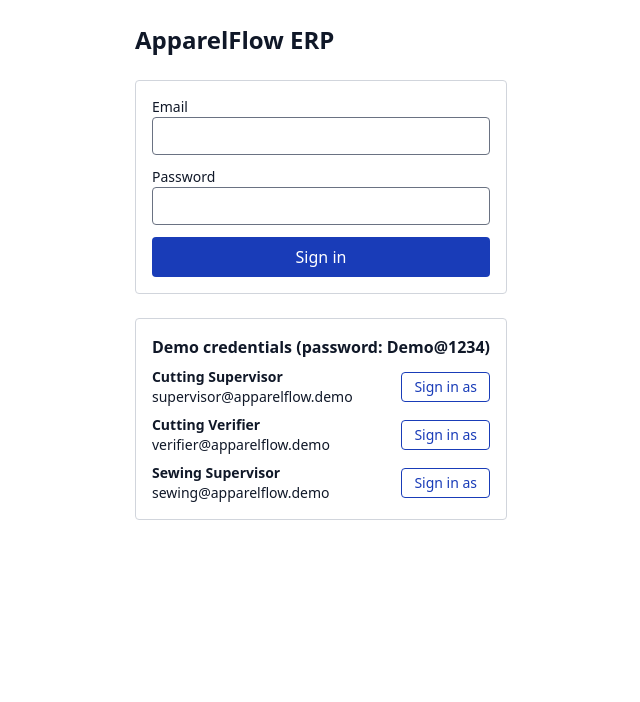
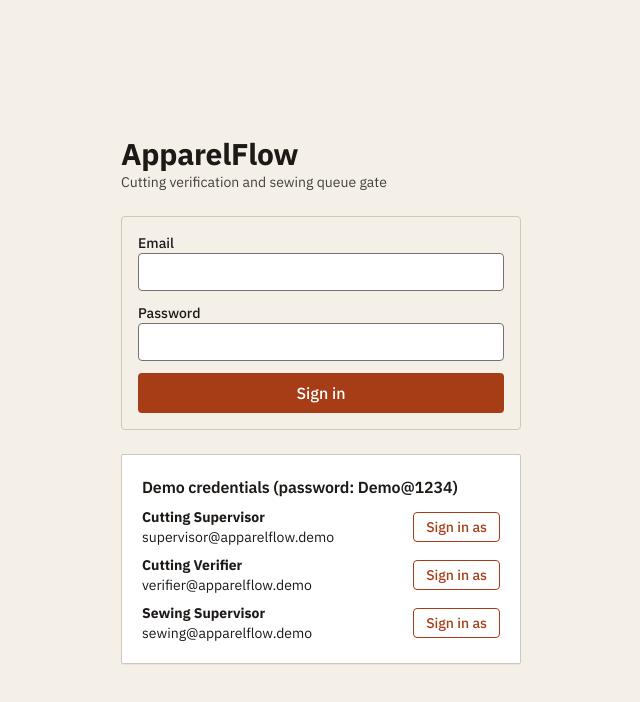
Before and after one commit to Duleepa01/apparelflow, a Next.js app: page /login in a window 1280 px wide. Shown: the top 702 px of the page, without its empty margins (319-959 px from the left). Built offline with nearby package versions, Linux system fonts and the light colour scheme.

Commit message:
style: production-floor theme, header role switcher, remove dashboard

```diff
--- a/app/LogoutButton.tsx
+++ b/app/LogoutButton.tsx
@@ -5,7 +5,7 @@ export default function LogoutButton() {
   const router = useRouter();
   return (
     <button
-      className="mt-4 rounded border border-gray-700 px-3 py-1 text-gray-900"
+      className="rounded-sm border border-stone-400 px-3 py-1.5 text-xs font-semibold text-white hover:bg-white/10"
       onClick={async () => {
         await fetch('/api/auth/logout', { method: 'POST' });
         router.push('/login');
--- a/app/globals.css
+++ b/app/globals.css
@@ -1,22 +1,147 @@
 @import "tailwindcss";
+
+@theme inline {
+  --font-sans: var(--font-plex-sans), ui-sans-serif, system-ui, sans-serif;
+  --font-mono: var(--font-plex-mono), ui-monospace, Consolas, monospace;
+}
+
+/* Brand palette remap: blue-* utilities render as brand rust; slate/gray render as warm stone. */
+@theme {
+  --color-blue-50: #fdf1ea;
+  --color-blue-100: #f9dccb;
+  --color-blue-600: #c2410c;
+  --color-blue-700: #b23c0f;
+  --color-blue-800: #a63d17;
+  --color-blue-900: #7f2d10;
+
+  --color-slate-50: #faf8f4;
+  --color-slate-100: #f0ece4;
+  --color-slate-200: #e2dcd0;
+  --color-slate-300: #cfc7b8;
+  --color-slate-400: #a39a8b;
+  --color-slate-500: #78716c;
+  --color-slate-600: #57534e;
+  --color-slate-700: #44403c;
+  --color-slate-800: #292524;
+  --color-slate-900: #1c1917;
+
+  --color-gray-50: #faf8f4;
+  --color-gray-100: #f0ece4;
+  --color-gray-200: #e2dcd0;
+  --color-gray-300: #cfc7b8;
+  --color-gray-400: #a39a8b;
+  --color-gray-500: #78716c;
+  --color-gray-600: #57534e;
+  --color-gray-700: #44403c;
+  --color-gray-800: #292524;
+  --color-gray-900: #1c1917;
+}
 
 :root {
   color-scheme: light;
 }
 
 body {
-  background: #ffffff;
-  color: #111827;
+  background: #f4f0e8;
+  color: #1c1917;
 }
 
 input,
 select,
 textarea {
   background-color: #ffffff;
-  color: #111827;
+  color: #1c1917;
 }
 
 select option {
   background-color: #ffffff;
-  color: #111827;
+  color: #1c1917;
 }
+
+h1,
+h2,
+h3 {
+  letter-spacing: -0.01em;
+}
+
+thead th {
+  font-size: 0.7rem;
+  text-transform: uppercase;
+  letter-spacing: 0.08em;
+  color: #44403c;
+}
+
+.card {
+  background: #ffffff;
+  border: 1px solid #cfc7b8;
+  border-radius: 2px;
+  box-shadow: 0 1px 0 rgba(28, 25, 23, 0.05);
+}
+
+/* Focus */
+button:focus-visible,
+a:focus-visible,
+input:focus-visible,
+select:focus-visible,
+textarea:focus-visible {
+  outline: 2px solid #a63d17;
+  outline-offset: 2px;
+}
+
+/* Pointer + hover feedback */
+button:not(:disabled),
+select,
+a[href] {
+  cursor: pointer;
+}
+button:disabled {
+  cursor: not-allowed;
+}
+button[aria-pressed="true"]:not(.pick) {
+  cursor: default;
+}
+
+button,
+a,
+input,
+select,
+textarea,
+.card,
+tbody tr {
+  transition: background-color 0.15s, border-color 0.15s, box-shadow 0.15s, filter 0.15s;
+}
+
+button:not(:disabled):hover {
+  filter: brightness(0.92);
+}
+button:not(:disabled):active {
+  transform: translateY(1px);
+}
+button.border-blue-800:not(:disabled):hover {
+  background-color: #fdf1ea;
+  filter: none;
+}
+a[href]:hover {
+  text-decoration: underline;
+}
+input:not(:disabled):hover,
+select:hover,
+textarea:hover {
+  border-color: #a63d17;
+}
+tbody tr:hover {
+  background-color: #faf8f4;
+}
+
+/* Selectable list items (e.g. orders in the verifier terminal) */
+.pick:not(:disabled):hover {
+  filter: none;
+  border-color: #a63d17;
+  background-color: #fdf1ea;
+  box-shadow: inset 4px 0 0 #a63d17;
+}
+.pick[aria-pressed="true"] {
+  border-color: #a63d17;
+  background-color: #f9dccb;
+  box-shadow: inset 4px 0 0 #a63d17;
+}
--- a/app/layout.tsx
+++ b/app/layout.tsx
@@ -1,29 +1,19 @@
-import type { Metadata } from "next";
-import { Geist, Geist_Mono } from "next/font/google";
-import "./globals.css";
+import type { Metadata } from 'next';
+import { IBM_Plex_Sans, IBM_Plex_Mono } from 'next/font/google';
+import './globals.css';
 
-const geistSans = Geist({
-  variable: "--font-geist-sans",
-  subsets: ["latin"],
-});
-
-const geistMono = Geist_Mono({
-  variable: "--font-geist-mono",
-  subsets: ["latin"],
-});
+const sans = IBM_Plex_Sans({ subsets: ['latin'], weight: ['400', '500', '600', '700'], variable: '--font-plex-sans' });
+const mono = IBM_Plex_Mono({ subsets: ['latin'], weight: ['400', '500', '600'], variable: '--font-plex-mono' });
 
 export const metadata: Metadata = {
-  title: "Create Next App",
-  description: "Generated by create next app",
+  title: 'ApparelFlow ERP',
+  description: 'Cutting verification and sewing queue gate',
 };
 
-export default function RootLayout({ children }: LayoutProps<"/">) {
+export default function RootLayout({ children }: { children: React.ReactNode }) {
   return (
-    <html
-      lang="en"
-      className={`${geistSans.variable} ${geistMono.variable} h-full antialiased`}
-    >
-      <body className="min-h-full flex flex-col">{children}</body>
+    <html lang="en" className={`${sans.variable} ${mono.variable}`}>
+      <body className="min-h-screen antialiased">{children}</body>
     </html>
   );
 }
--- a/app/login/page.tsx
+++ b/app/login/page.tsx
@@ -1,13 +1,8 @@
 'use client';
 import { useState } from 'react';
 import { useRouter } from 'next/navigation';
+import { DEMO, DEMO_PASSWORD } from '@/lib/demo';
 
-const DEMO_PASSWORD = 'Demo@1234';
-const DEMO = [
-  { label: 'Cutting Supervisor', email: 'supervisor@apparelflow.demo' },
-  { label: 'Cutting Verifier', email: 'verifier@apparelflow.demo' },
-  { label: 'Sewing Supervisor', email: 'sewing@apparelflow.demo' },
-];
 
 export default function LoginPage() {
   const router = useRouter();
@@ -38,8 +33,9 @@ export default function LoginPage() {
     'w-full rounded border border-gray-500 bg-white px-3 py-2 text-gray-900 placeholder-gray-500 focus:outline-none focus:ring-2 focus:ring-blue-700';
 
   return (
-    <main className="mx-auto max-w-md p-6">
-      <h1 className="mb-6 text-2xl font-bold text-gray-900">ApparelFlow ERP</h1>
+    <main className="mx-auto flex min-h-screen max-w-md flex-col justify-center p-6">
+      <h1 className="text-3xl font-bold text-slate-900">ApparelFlow</h1>
+      <p className="mb-6 text-sm text-slate-700">Cutting verification and sewing queue gate</p>
 
       <form
         onSubmit={(ev) => {
@@ -81,7 +77,7 @@ export default function LoginPage() {
         </button>
       </form>
 
-      <section className="mt-6 rounded border border-gray-300 p-4">
+      <section className="mt-6 card p-5">
         <h2 className="mb-2 font-semibold text-gray-900">Demo credentials (password: {DEMO_PASSWORD})</h2>
         <ul className="space-y-2">
           {DEMO.map((d) => (
--- a/app/page.tsx
+++ b/app/page.tsx
@@ -1,47 +1,17 @@
 import { Suspense } from 'react';
 import { redirect } from 'next/navigation';
 import { getSession } from '@/lib/auth';
-import LogoutButton from './LogoutButton';
+import { ROLE_INFO } from '@/lib/demo';
 
-async function SessionInfo() {
-  const session = await getSession();
-  if (!session) redirect('/login');
-  return (
-    <>
-      <p className="mt-2">
-        Signed in as {session.name} ({session.role})
-      </p>
-      {session.role === 'cutting_supervisor' && (
-        <a href="/orders" className="mt-4 inline-block text-blue-800 underline">
-          Cutting Orders
-        </a>
-      )}
-
-      {session.role === 'cutting_verifier' && (
-        <a href="/verify" className="mt-4 inline-block text-blue-800 underline">
-          Verification Terminal
-        </a>
-      )}
-
-      {session.role === 'sewing_supervisor' && (
-        <a href="/sewing" className="mt-4 inline-block text-blue-800 underline">
-          Sewing Queue
-        </a>
-      )}
-      <div>
-        <LogoutButton />
-      </div>
-    </>
-  );
+async function Go(): Promise<null> {
+  const s = await getSession();
+  redirect(s ? ROLE_INFO[s.role].href : '/login');
 }
 
 export default function Home() {
   return (
-    <main className="p-8 text-gray-900">
-      <h1 className="text-2xl font-bold">ApparelFlow ERP</h1>
-      <Suspense fallback={<p className="mt-2">Loading…</p>}>
-        <SessionInfo />
-      </Suspense>
-    </main>
+    <Suspense fallback={null}>
+      <Go />
+    </Suspense>
   );
 }
--- a/app/sewing/SewingClient.tsx
+++ b/app/sewing/SewingClient.tsx
@@ -1,7 +1,8 @@
 'use client';
 import { useCallback, useEffect, useState } from 'react';
-import Link from 'next/link';
 import { useRouter } from 'next/navigation';
+import PageShell from '@/components/PageShell';
+import StatusBadge from '@/components/StatusBadge';
 
 type Variance = { component_name: string; expected: number; actual: number; variance: number };
 type QueueOrder = {
@@ -52,27 +53,27 @@ export default function SewingClient({ name }: { name: string }) {
   }
 
   return (
-    <main className="mx-auto max-w-5xl p-6 text-gray-900">
-      <h1 className="text-2xl font-bold">Sewing Queue</h1>
-      <p className="mb-6 text-sm">
-        {name} (Sewing Supervisor) · <Link className="text-blue-800 underline" href="/">Home</Link>
-      </p>
-
+    <PageShell name={name} role="sewing_supervisor" title="Sewing Queue">
       {msg && (
         <p role="alert" className={`mb-4 rounded border p-3 font-medium ${msg.ok ? 'border-green-800 bg-green-100 text-green-900' : 'border-red-800 bg-red-100 text-red-900'}`}>
           {msg.text}
         </p>
       )}
 
-      {orders.length === 0 && <p>No verified batches waiting.</p>}
+      {orders.length === 0 && (
+        <p className="card p-4 text-sm">No verified batches waiting.</p>
+      )}
 
       <ul className="space-y-4">
         {orders.map((o) => (
-          <li key={o.id} className="rounded border border-gray-400 p-4">
+          <li key={o.id} className="card p-4">
             <div className="flex flex-wrap items-start justify-between gap-3">
               <div>
+                <div className="flex flex-wrap items-center gap-2">
                   <h2 className="text-lg font-bold">{o.order_no} · {o.recipe_name} ({o.recipe_code})</h2>
-                <p className="text-sm">
+                  <StatusBadge status="VERIFIED" />
+                </div>
+                <p className="mt-1 text-sm">
                   Batch {o.target_qty} · Roll {o.fabric_roll_id} · Fabric used {o.actual_fabric_yds} yds · Wastage{' '}
                   <strong>{o.wastage_pct}%</strong>
                 </p>
@@ -80,7 +81,7 @@ export default function SewingClient({ name }: { name: string }) {
                   Verified by <strong>{o.verified_by}</strong> on {new Date(o.decided_at).toLocaleString()}
                 </p>
               </div>
-              <div className="flex gap-2">
+              <div className="flex flex-wrap gap-2">
                 <button
                   onClick={() => setOpenId(openId === o.id ? null : o.id)}
                   className="rounded border border-blue-800 px-3 py-2 text-sm font-medium text-blue-800"
@@ -98,8 +99,9 @@ export default function SewingClient({ name }: { name: string }) {
             </div>
 
             {openId === o.id && (
-              <table className="mt-3 w-full text-left text-sm">
-                <thead className="bg-gray-100">
+              <div className="mt-3 overflow-x-auto">
+                <table className="w-full text-left text-sm">
+                  <thead className="bg-slate-100">
                     <tr>
                       <th className="px-2 py-2">Component</th>
                       <th className="px-2 py-2">Expected</th>
@@ -109,7 +111,7 @@ export default function SewingClient({ name }: { name: string }) {
                   </thead>
                   <tbody>
                     {o.variances.map((v) => (
-                    <tr key={v.component_name} className="border-t border-gray-300">
+                      <tr key={v.component_name} className="border-t border-slate-300">
                         <td className="px-2 py-2">{v.component_name}</td>
                         <td className="px-2 py-2">{v.expected}</td>
                         <td className="px-2 py-2">{v.actual}</td>
@@ -120,10 +122,11 @@ export default function SewingClient({ name }: { name: string }) {
                     ))}
                   </tbody>
                 </table>
+              </div>
             )}
           </li>
         ))}
       </ul>
-    </main>
+    </PageShell>
   );
 }
--- /dev/null
+++ b/components/PageShell.tsx
@@ -0,0 +1,52 @@
+'use client';
+import Link from 'next/link';
+import LogoutButton from '@/app/LogoutButton';
+import RoleSwitcher from './RoleSwitcher';
+import { ROLE_INFO } from '@/lib/demo';
+
+export default function PageShell({
+  name, role, title, subtitle, actions, children,
+}: {
+  name: string; role: string; title: string; subtitle?: string;
+  actions?: React.ReactNode; children: React.ReactNode;
+}) {
+  const info = ROLE_INFO[role];
+  const roleLabel = info?.label ?? role;
+  const showName = name.trim().toLowerCase() !== roleLabel.toLowerCase();
+  const sub = subtitle ?? info?.blurb;
+
+  return (
+    <div className="min-h-screen">
+      <header className="border-b-4 border-orange-700 bg-slate-900 text-white">
+        <div className="mx-auto flex max-w-6xl flex-wrap items-center justify-between gap-x-6 gap-y-3 px-6 py-3">
+          <Link href="/" className="flex items-center gap-3 no-underline hover:no-underline">
+            <span aria-hidden className="flex h-9 w-9 items-center justify-center bg-orange-700 font-mono text-sm font-bold">
+              AF
+            </span>
+            <span className="leading-tight">
+              <span className="block text-base font-bold tracking-tight">ApparelFlow</span>
+              <span className="block font-mono text-[11px] uppercase tracking-widest text-stone-300">Cutting gate</span>
+            </span>
+          </Link>
+          <div className="flex flex-wrap items-center gap-4">
+            <RoleSwitcher currentRole={role} />
+            <div className="flex items-center gap-3">
+              {showName && <span className="hidden text-sm font-semibold sm:inline">{name}</span>}
+              <LogoutButton />
+            </div>
+          </div>
+        </div>
+      </header>
+      <main className="mx-auto max-w-6xl px-6 py-8 text-slate-900">
+        <div className="mb-6 flex flex-wrap items-end justify-between gap-3">
+          <div>
+            <h1 className="text-2xl font-bold">{title}</h1>
+            {sub && <p className="mt-1 text-sm text-slate-700">{sub}</p>}
+          </div>
+          {actions}
+        </div>
+        {children}
+      </main>
+    </div>
+  );
+}
--- /dev/null
+++ b/components/RoleSwitcher.tsx
@@ -0,0 +1,53 @@
+'use client';
+import { useState } from 'react';
+import { useRouter } from 'next/navigation';
+import { DEMO, DEMO_PASSWORD, ROLE_INFO } from '@/lib/demo';
+
+export default function RoleSwitcher({ currentRole }: { currentRole: string }) {
+  const router = useRouter();
+  const [busy, setBusy] = useState(false);
+  const [error, setError] = useState('');
+
+  async function switchTo(d: (typeof DEMO)[number]) {
+    if (d.role === currentRole || busy) return;
+    setError('');
+    setBusy(true);
+    const res = await fetch('/api/auth/login', {
+      method: 'POST',
+      headers: { 'Content-Type': 'application/json' },
+      body: JSON.stringify({ email: d.email, password: DEMO_PASSWORD }),
+    });
+    setBusy(false);
+    if (!res.ok) {
+      setError('Switch failed');
+      return;
+    }
+    router.push(ROLE_INFO[d.role].href);
+    router.refresh();
+  }
+
+  return (
+    <div className="flex items-center gap-2">
+      <span className="hidden font-mono text-[11px] uppercase tracking-widest text-stone-300 md:inline">Demo role</span>
+      <div role="group" aria-label="Demo role switcher" className="flex overflow-hidden rounded-sm border border-stone-500">
+        {DEMO.map((d) => {
+          const active = d.role === currentRole;
+          return (
+            <button
+              key={d.role}
+              title={d.label}
+              aria-pressed={active}
+              onClick={() => switchTo(d)}
+              className={`px-3 py-1.5 text-xs font-semibold ${
+                active ? 'bg-orange-700 text-white' : 'bg-transparent text-stone-200 hover:bg-white/10'
+              }`}
+            >
+              {d.short}
+            </button>
+          );
+        })}
+      </div>
+      {error && <span role="alert" className="text-xs font-medium text-red-300">{error}</span>}
+    </div>
+  );
+}
--- /dev/null
+++ b/components/StatusBadge.tsx
@@ -0,0 +1,15 @@
+const STYLES: Record<string, string> = {
+  PENDING_VERIFICATION: 'bg-amber-100 text-amber-900 border-amber-700',
+  REJECTED: 'bg-red-100 text-red-900 border-red-800',
+  VERIFIED: 'bg-green-100 text-green-900 border-green-800',
+  SEWING_STARTED: 'bg-blue-100 text-blue-900 border-blue-800',
+  CUTTING_IN_PROGRESS: 'bg-gray-100 text-gray-900 border-gray-700',
+};
+
+export default function StatusBadge({ status }: { status: string }) {
+  return (
+    <span className={`inline-block whitespace-nowrap rounded-sm border px-2 py-0.5 font-mono text-[11px] font-semibold uppercase tracking-wide ${STYLES[status] ?? STYLES.CUTTING_IN_PROGRESS}`}>
+      {status.replace(/_/g, ' ')}
+    </span>
+  );
+}
--- /dev/null
+++ b/lib/demo.ts
@@ -0,0 +1,21 @@
+export const DEMO_PASSWORD = 'Demo@1234';
+export const DEMO = [
+  { label: 'Cutting Supervisor', short: 'Supervisor', role: 'cutting_supervisor', email: 'supervisor@apparelflow.demo' },
+  { label: 'Cutting Verifier', short: 'Verifier', role: 'cutting_verifier', email: 'verifier@apparelflow.demo' },
+  { label: 'Sewing Supervisor', short: 'Sewing', role: 'sewing_supervisor', email: 'sewing@apparelflow.demo' },
+];
+
+export const ROLE_INFO: Record<string, { label: string; href: string; page: string; blurb: string }> = {
+  cutting_supervisor: {
+    label: 'Cutting Supervisor', href: '/orders', page: 'Cutting Orders',
+    blurb: 'Create cutting orders from recipes, log fabric usage, and resubmit rejected batches.',
+  },
+  cutting_verifier: {
+    label: 'Cutting Verifier', href: '/verify', page: 'Verification Terminal',
+    blurb: 'Count physical pieces per component, then approve or reject each batch.',
+  },
+  sewing_supervisor: {
+    label: 'Sewing Supervisor', href: '/sewing', page: 'Sewing Queue',
+    blurb: 'Review verified batches with verifier audit notes and start sewing assembly.',
+  },
+};
```
Also changed, not shown: app/orders/OrdersClient.tsx (+25 -24 lines), app/verify/VerifyClient.tsx (+15 -19 lines). Lines whose indentation alone changed are shown as unchanged.
